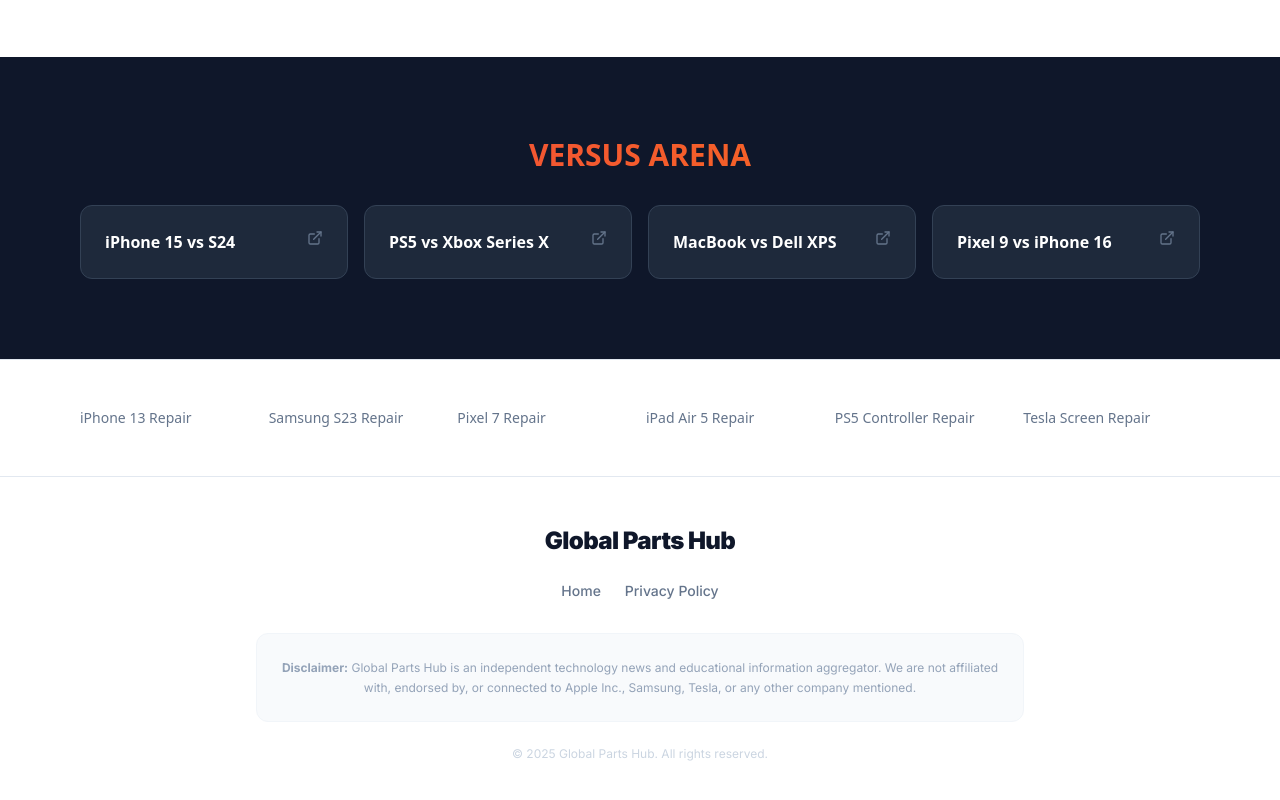
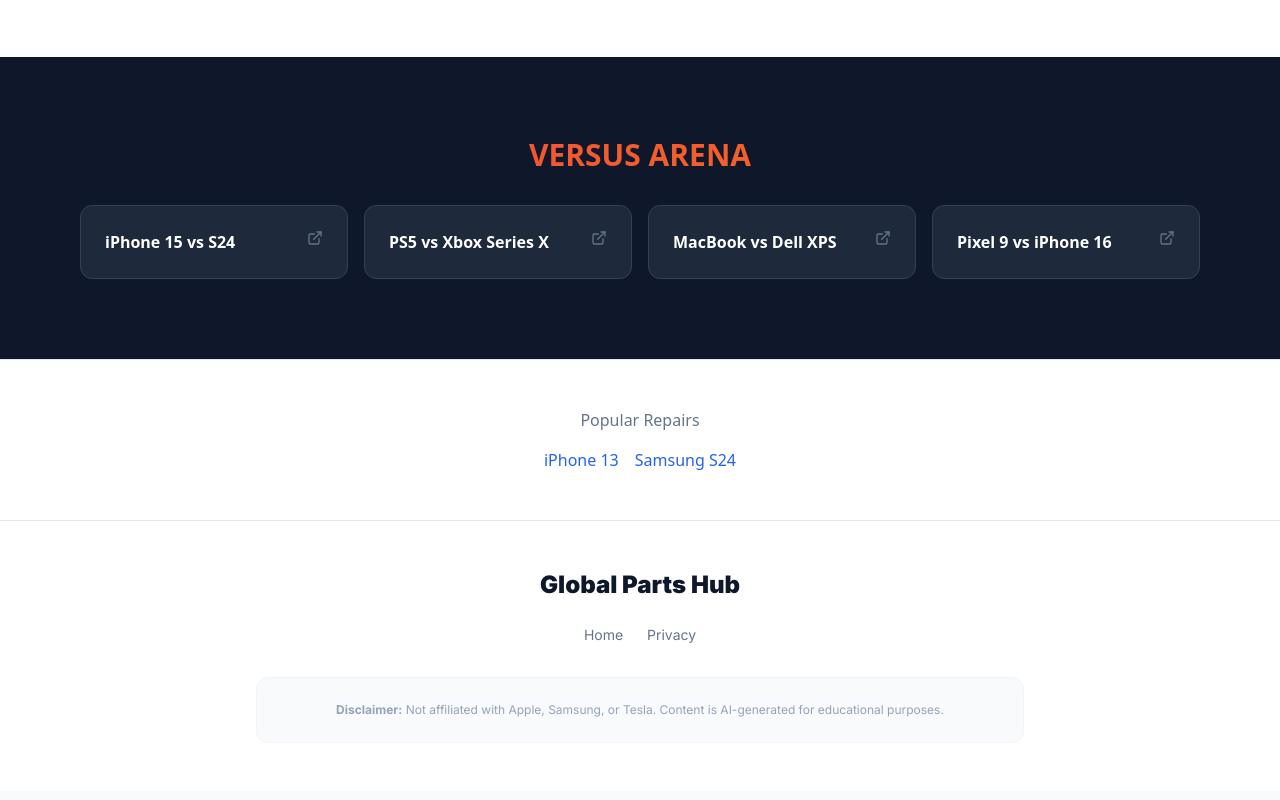
Before and after one commit to netdecryptai-ui/global-parts-hub, a Next.js app: page / in a window 1280 px wide. Shown: the part 814-1614 px from the top of the page. Built offline with nearby package versions, Linux system fonts and the light colour scheme.

Commit message:
Added privacy policy and removed login button

```diff
--- a/app/layout.tsx
+++ b/app/layout.tsx
@@ -6,8 +6,8 @@
 const inter = Inter({ subsets: ["latin"] });
 
 export const metadata: Metadata = {
-  title: "Global Parts Hub | AI Repair Guides & Tech News",
-  description: "Instant AI-generated repair guides, parts lists, and tech reviews.",
+  title: "Global Parts Hub | AI Repair Guides",
+  description: "Instant AI-generated repair guides and tech news.",
 };
 
 export default function RootLayout({
@@ -18,37 +18,23 @@
   return (
     <html lang="en">
       <body className={inter.className}>
+        <main className="min-h-screen">{children}</main>
 
-        {/* NO HEADER / NO LOGIN BUTTON HERE */}
-
-        {/* MAIN CONTENT */}
-        <main className="min-h-screen">
-            {children}
-        </main>
-
-        {/* --- GLOBAL FOOTER --- */}
         <footer className="bg-white border-t border-slate-200 py-12 mt-auto">
           <div className="max-w-6xl mx-auto px-4 text-center">
-
-            <p className="font-black text-slate-900 text-2xl mb-6 tracking-tight">Global Parts Hub</p>
-
-            <div className="flex flex-wrap justify-center gap-6 text-sm text-slate-500 mb-8 font-medium">
-              <Link href="/" className="hover:text-blue-600 transition">Home</Link>
-              {/* Note: Ensure you have created the privacy-policy page if you click these */}
-              <Link href="/blog/privacy-policy" className="hover:text-blue-600 transition">Privacy Policy</Link>
+            <p className="font-black text-slate-900 text-2xl mb-6">Global Parts Hub</p>
+            <div className="flex justify-center gap-6 text-sm text-slate-500 mb-8">
+              <Link href="/" className="hover:text-blue-600">Home</Link>
+              <Link href="/blog/privacy-policy" className="hover:text-blue-600">Privacy</Link>
             </div>
-
             <div className="max-w-3xl mx-auto bg-slate-50 p-6 rounded-xl border border-slate-100">
-                <p className="text-xs text-slate-400 leading-relaxed">
-                <strong>Disclaimer:</strong> Global Parts Hub is an independent technology news and educational information aggregator.
-                We are not affiliated with, endorsed by, or connected to Apple Inc., Samsung, Tesla, or any other company mentioned.
+                <p className="text-xs text-slate-400">
+                <strong>Disclaimer:</strong> Not affiliated with Apple, Samsung, or Tesla.
+                Content is AI-generated for educational purposes.
                 </p>
             </div>
-
-            <p className="text-xs text-slate-300 mt-6">© 2025 Global Parts Hub. All rights reserved.</p>
           </div>
         </footer>
-
       </body>
     </html>
   );
--- a/app/page.tsx
+++ b/app/page.tsx
@@ -40,7 +40,7 @@
           <div className="grid grid-cols-1 md:grid-cols-3 gap-6">
             {["iPhone 16 Leaks", "Samsung S25 Ultra", "Tesla Pi Phone"].map((topic, i) => (
               <Link key={i} href={`/blog/${topic.replace(/\s+/g, "-").toLowerCase()}`} className="group relative rounded-2xl overflow-hidden aspect-video bg-slate-100">
-                <img src={`https://image.pollinations.ai/prompt/tech%20news%20${topic}?nologo=true`} alt={topic} className="absolute inset-0 w-full h-full object-cover group-hover:scale-110 transition duration-700" />
+                <img src={`https://image.pollinations.ai/prompt/photorealistic%20tech%20news%20${topic}?nologo=true`} alt={topic} className="absolute inset-0 w-full h-full object-cover group-hover:scale-110 transition duration-700" />
                 <div className="absolute bottom-0 left-0 p-6 bg-gradient-to-t from-black/80 to-transparent w-full">
                   <h3 className="text-white font-bold text-xl">{topic}</h3>
                 </div>
@@ -65,16 +65,14 @@
         </div>
       </div>
 
-      {/* --- FOOTER LINKS --- */}
+      {/* --- SAFE FOOTER (Reduced Links) --- */}
       <div className="bg-white py-12 border-t border-slate-200">
-        <div className="max-w-6xl mx-auto px-4">
-          <div className="grid grid-cols-2 md:grid-cols-6 gap-3">
-            {['iPhone 13', 'Samsung S23', 'Pixel 7', 'iPad Air 5', 'PS5 Controller', 'Tesla Screen'].map((item) => (
-               <Link key={item} href={`/product/${item.replace(/\s+/g, "-").toLowerCase()}-repair`} className="text-sm text-slate-500 hover:text-blue-600">
-                 {item} Repair
-               </Link>
-            ))}
-          </div>
+        <div className="max-w-6xl mx-auto px-4 text-center">
+            <p className="text-slate-500 mb-4">Popular Repairs</p>
+            <div className="flex justify-center gap-4">
+               <Link href="/product/iphone-13-screen-repair" className="text-blue-600 hover:underline">iPhone 13</Link>
+               <Link href="/product/samsung-s24-battery-repair" className="text-blue-600 hover:underline">Samsung S24</Link>
+            </div>
         </div>
       </div>
 
```
